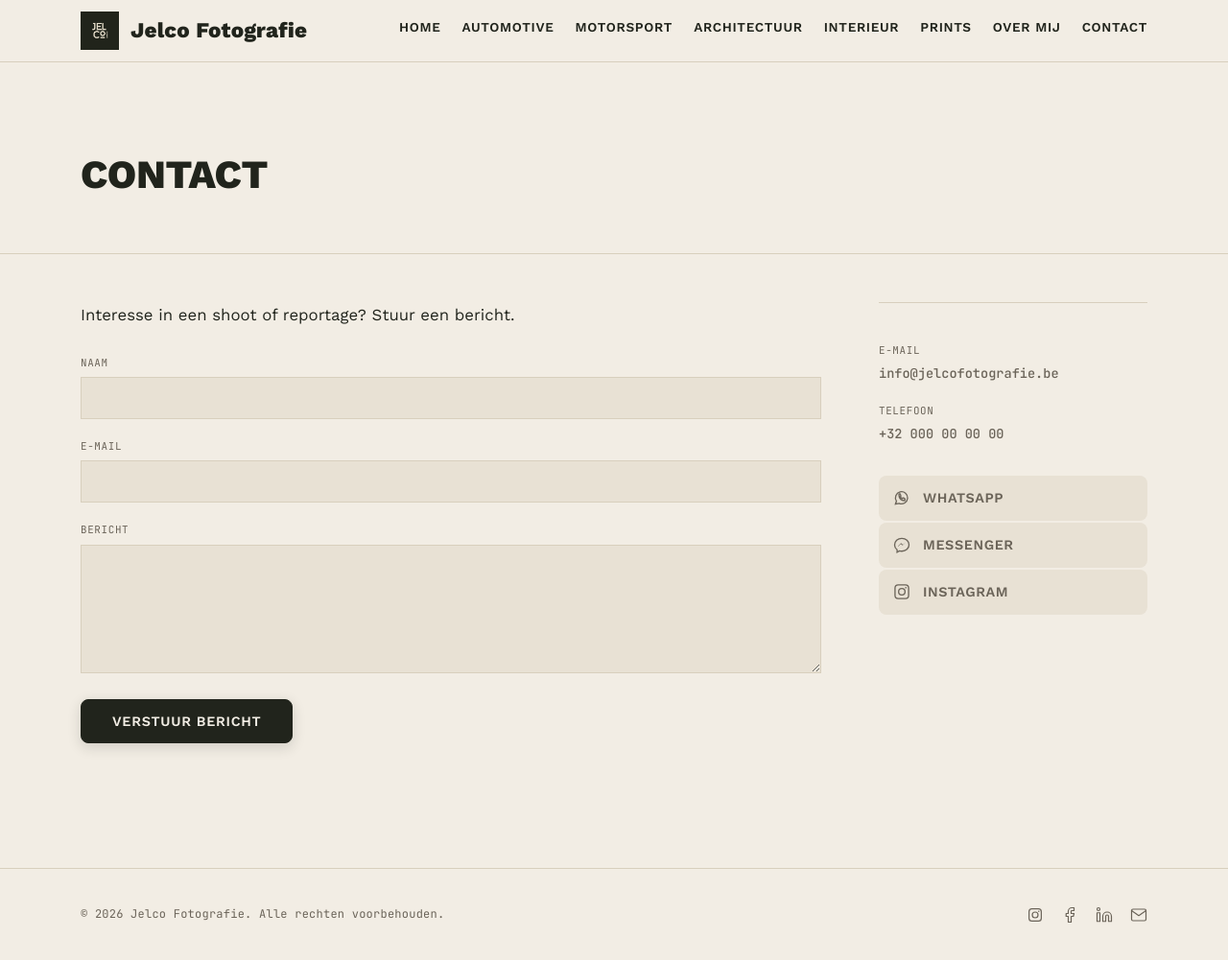
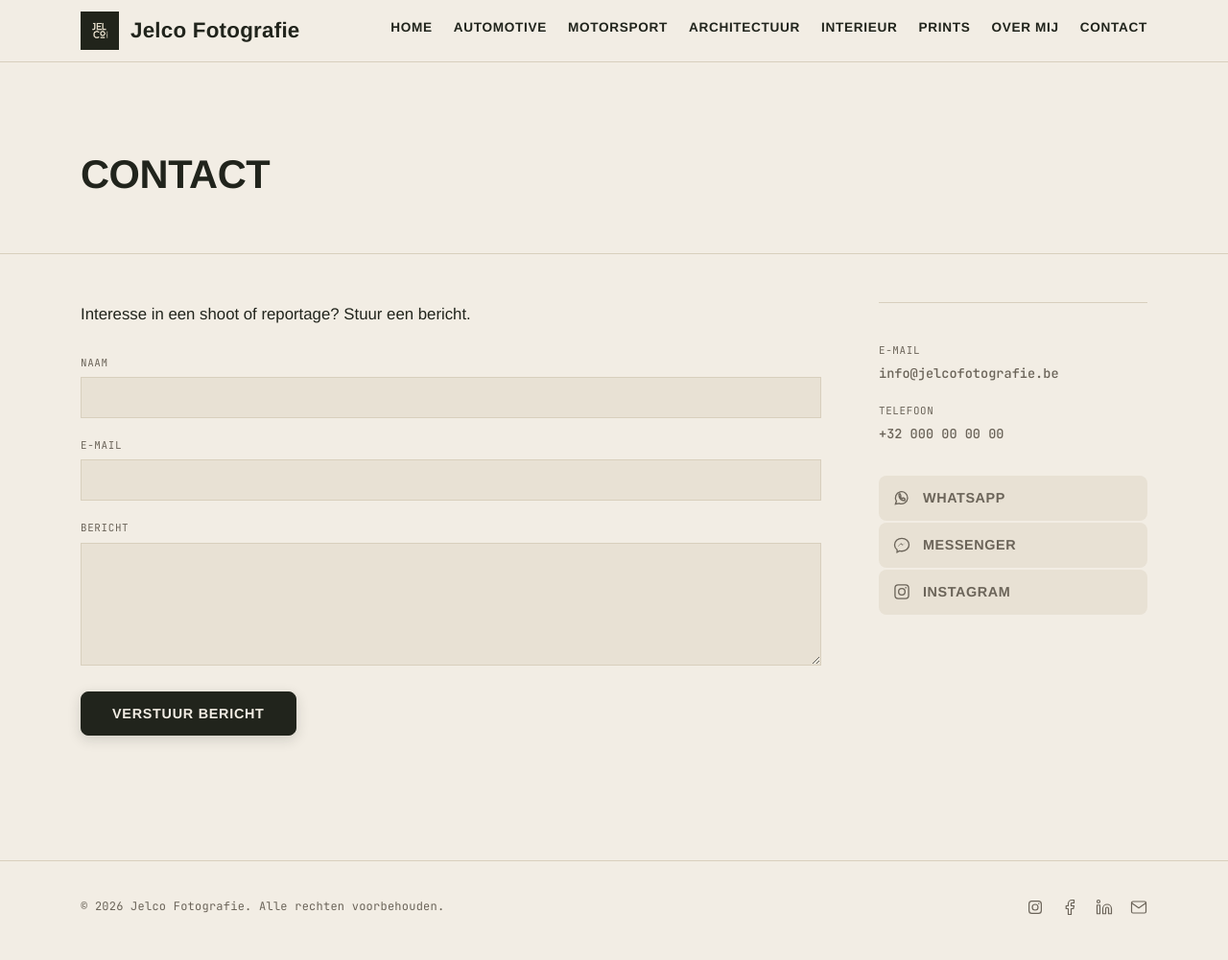
Before and after one commit to DinVanwezemael/jelco-fotografie, a Jekyll site: the page built from contact.md, in a window 1280 px wide and 1002 px high. Shown: the whole window at 96% size. Built offline with Jekyll 4.4.1, drawn with Linux system fonts in a browser that asks for light colours.

Commit message:
Switch typography from Work Sans to Helvetica Neue
Helvetica Neue is a system font (Apple-licensed, not available via
Google Fonts), so this drops the Work Sans web-font load entirely and
uses a system font stack: "Helvetica Neue", Helvetica, Arial,
sans-serif. JetBrains Mono is kept for the .data-strip metadata
styling, still loaded via Google Fonts.

Co-Authored-By: Claude Sonnet 5 <noreply@anthropic.com>

```diff
--- a/_layouts/default.html
+++ b/_layouts/default.html
@@ -7,7 +7,7 @@
   <link rel="icon" type="image/jpeg" href="{{ '/assets/images/logo.jpg' | relative_url }}">
   <link rel="preconnect" href="https://fonts.googleapis.com">
   <link rel="preconnect" href="https://fonts.gstatic.com" crossorigin>
-  <link href="https://fonts.googleapis.com/css2?family=Work+Sans:ital,wght@0,400;0,500;0,600;0,700;0,800;1,400&family=JetBrains+Mono:wght@400;500&display=swap" rel="stylesheet">
+  <link href="https://fonts.googleapis.com/css2?family=JetBrains+Mono:wght@400;500&display=swap" rel="stylesheet">
   <link rel="stylesheet" href="{{ '/assets/css/style.css' | relative_url }}">
 </head>
 <body>
--- a/assets/css/style.scss
+++ b/assets/css/style.scss
@@ -37,12 +37,12 @@ body {
   min-height: 100vh;
   background: var(--bg);
   color: var(--text);
-  font-family: "Work Sans", Arial, sans-serif;
+  font-family: "Helvetica Neue", Helvetica, Arial, sans-serif;
   line-height: 1.6;
 }
 
 h1, h2, h3 {
-  font-family: "Work Sans", Arial, sans-serif;
+  font-family: "Helvetica Neue", Helvetica, Arial, sans-serif;
   font-weight: 800;
   text-transform: uppercase;
   letter-spacing: -0.01em;
@@ -101,7 +101,7 @@ a {
   }
 
   .logo-text {
-    font-family: "Work Sans", Arial, sans-serif;
+    font-family: "Helvetica Neue", Helvetica, Arial, sans-serif;
     font-size: 1.4rem;
     font-weight: 800;
     letter-spacing: 0.01em;
@@ -110,7 +110,7 @@ a {
   .site-nav {
     display: flex;
     gap: 22px;
-    font-family: "Work Sans", Arial, sans-serif;
+    font-family: "Helvetica Neue", Helvetica, Arial, sans-serif;
     font-size: 0.85rem;
     font-weight: 600;
     text-transform: uppercase;
@@ -190,7 +190,7 @@ a {
   border-radius: 8px;
   background: var(--accent);
   color: var(--bg);
-  font-family: "Work Sans", Arial, sans-serif;
+  font-family: "Helvetica Neue", Helvetica, Arial, sans-serif;
   font-weight: 600;
   font-size: 0.9rem;
   text-transform: uppercase;
@@ -279,7 +279,7 @@ a {
   .project-card-title {
     display: block;
     color: var(--on-image);
-    font-family: "Work Sans", Arial, sans-serif;
+    font-family: "Helvetica Neue", Helvetica, Arial, sans-serif;
     font-weight: 700;
     font-size: 1.1rem;
     text-transform: uppercase;
@@ -532,7 +532,7 @@ a {
     background: var(--panel);
     border: 1px solid var(--border);
     color: var(--text);
-    font-family: "Work Sans", Arial, sans-serif;
+    font-family: "Helvetica Neue", Helvetica, Arial, sans-serif;
     font-size: 0.95rem;
     padding: 12px 14px;
     resize: vertical;
@@ -585,7 +585,7 @@ a {
   padding: 12px 14px;
   border-radius: 8px;
   background: var(--panel);
-  font-family: "Work Sans", Arial, sans-serif;
+  font-family: "Helvetica Neue", Helvetica, Arial, sans-serif;
   font-weight: 600;
   font-size: 0.9rem;
   text-transform: uppercase;
```
